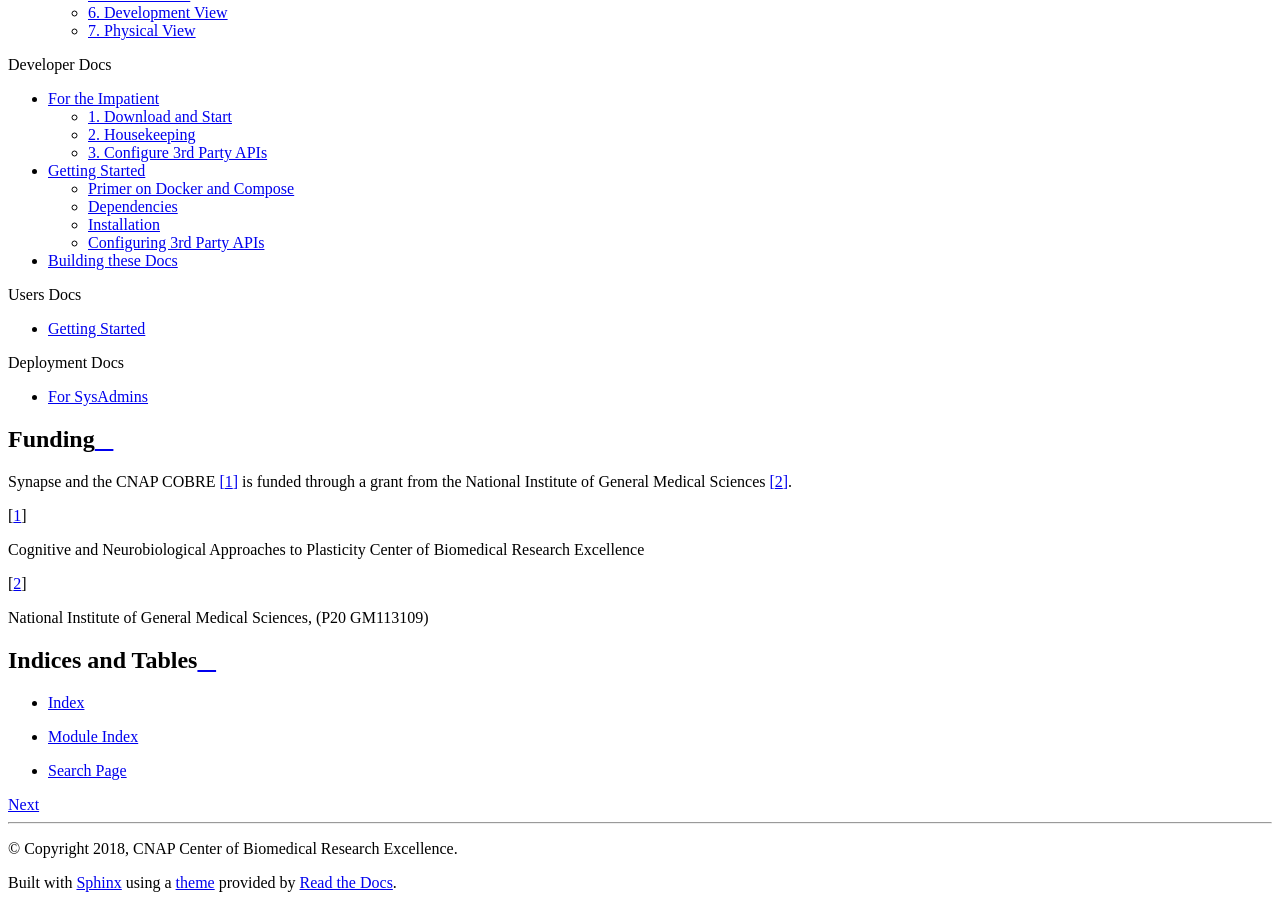
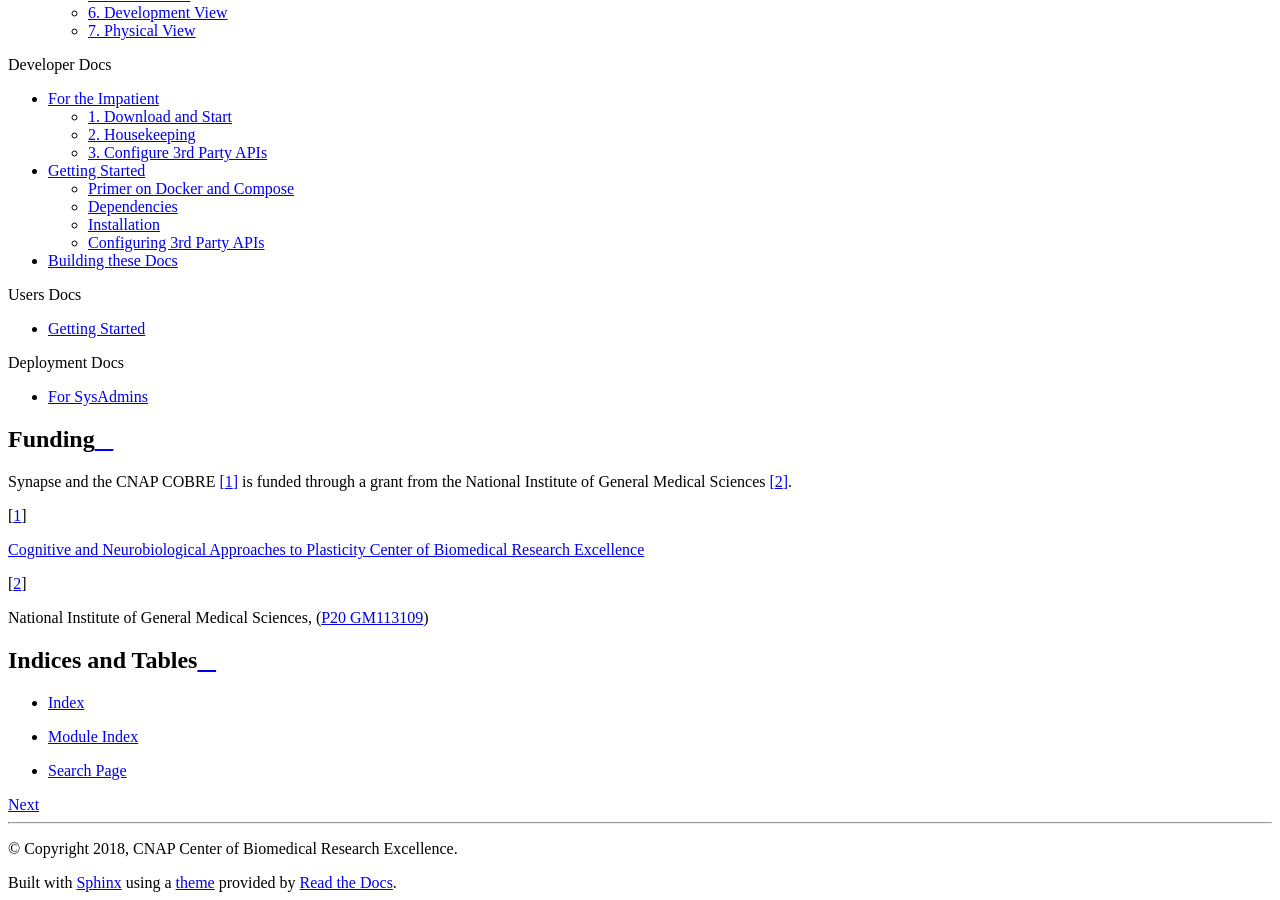
Before and after one commit to cnap-cobre/synapse-docs, a Sphinx documentation site: the page built from source/index.rst, in a window 1280 px wide and 900 px high, scrolled down 1324 px. Built offline with Sphinx 7.4.7 and the Read the Docs theme 2.0.0, drawn with Linux system fonts in a browser that asks for light colours; part of the change alters nothing that is shown.

```diff
--- a/source/index.rst
+++ b/source/index.rst
@@ -57,10 +57,10 @@ Funding
 Synapse and the CNAP COBRE [1]_ is funded through a grant from the National Institute
 of General Medical Sciences [2]_.
 
-.. [1] Cognitive and Neurobiological Approaches to Plasticity Center of
-       Biomedical Research Excellence
+.. [1] `Cognitive and Neurobiological Approaches to Plasticity Center of
+       Biomedical Research Excellence <cnap_>`_
 
-.. [2] National Institute of General Medical Sciences, (P20 GM113109)
+.. [2] National Institute of General Medical Sciences, (`P20 GM113109 <grant_>`_)
 
 
 
@@ -70,3 +70,7 @@ Indices and Tables
 * :ref:`genindex`
 * :ref:`modindex`
 * :ref:`search`
+
+
+.. _cnap: http://www.k-state.edu/cnap/
+.. _grant: https://projectreporter.nih.gov/project_info_description.cfm?aid=9528596&icde=40132020&ddparam=&ddvalue=&ddsub=&cr=1&csb=default&cs=ASC&pball=
```
